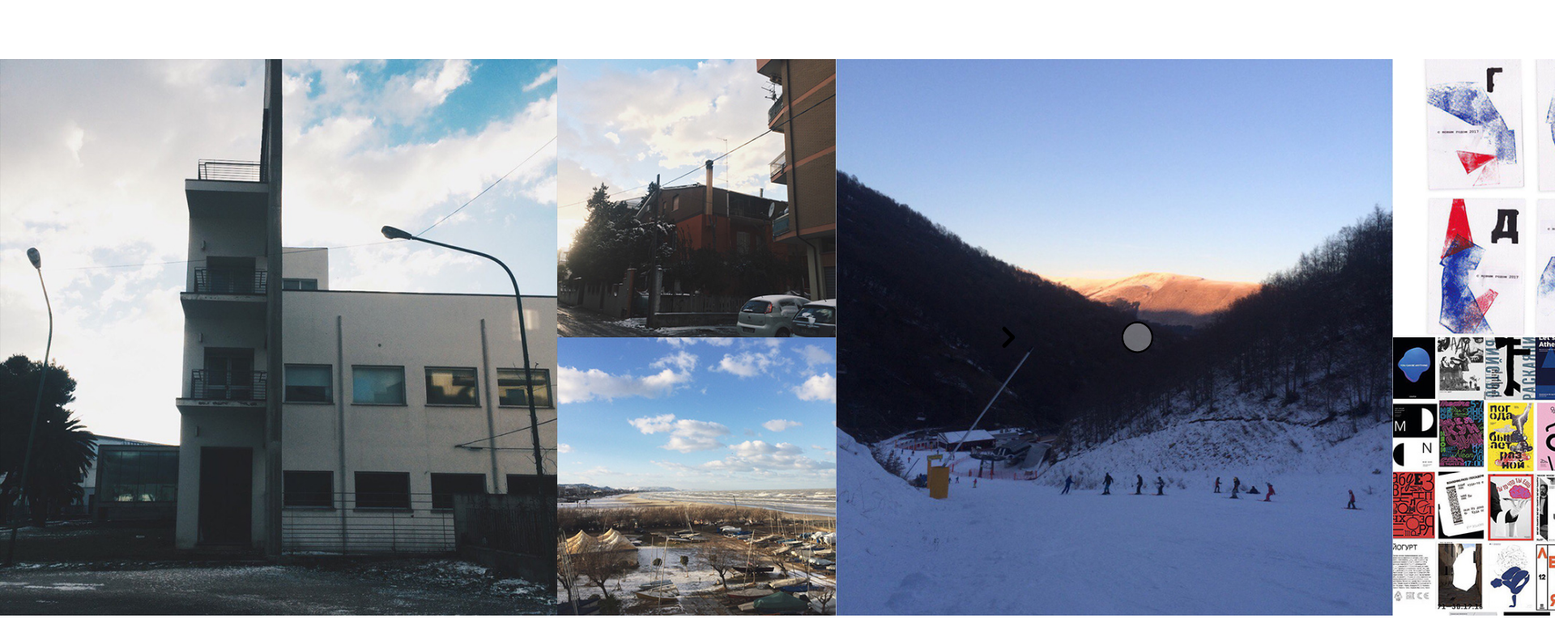
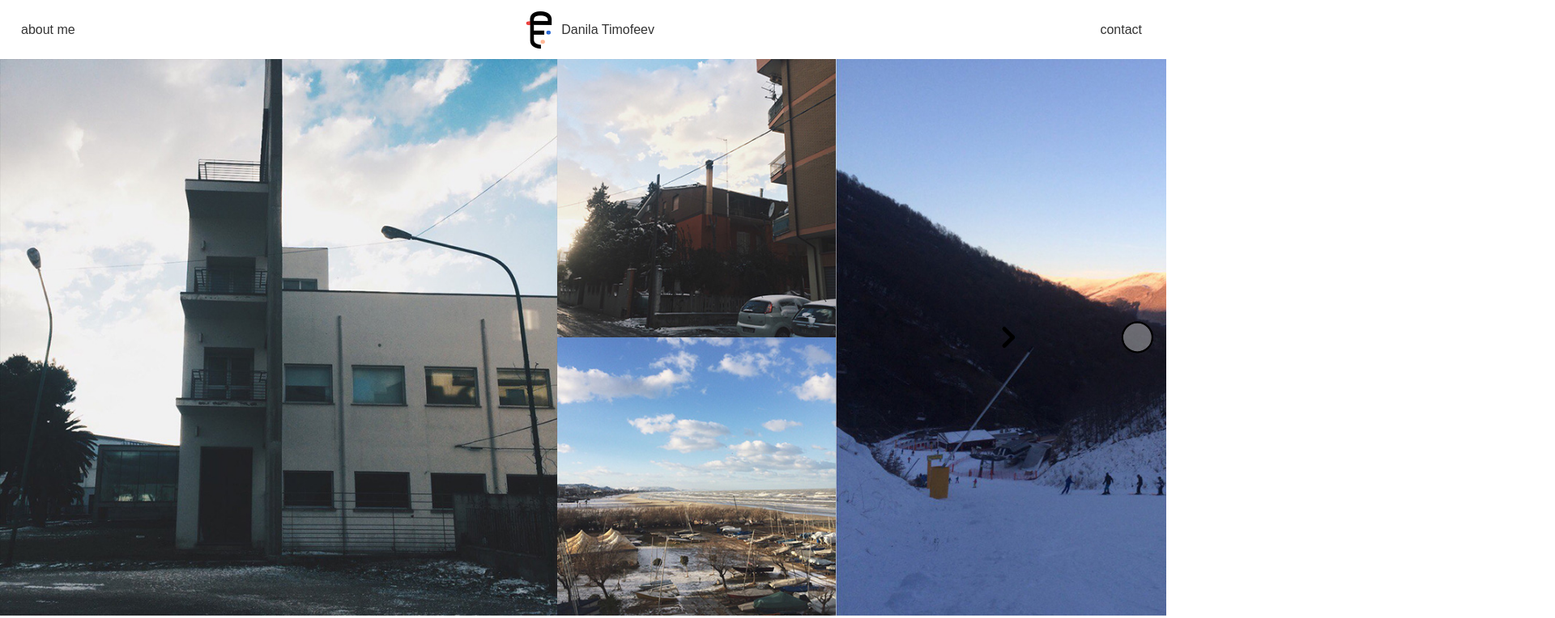
Before and after one commit to DanilaTing/HSEDC2016-Instagrid-Danilating, a plain HTML site: page index.html in a window 1280 px wide. Shown: the top 764 px of the page at 81% size, 1920 px wide, since content can reach past the window. Drawn offline with Linux system fonts and the light colour scheme.

Commit message:
created menubar

```diff
--- a/index.html
+++ b/index.html
@@ -22,6 +22,15 @@
   </head>
 
   <body>
+    <section class="menubar">
+      <a href="#">about me</a>
+      <div class="selflogo">
+        <img class="logo" src="images/self-logo.png" alt="">
+        <p>Danila Timofeev</p>
+      </div>
+      <a href="#">contact</a>
+    </section>
+
     <section class="gallery">
 
       <nav class="galleryNav2">
--- a/stylesheets/gallery.css
+++ b/stylesheets/gallery.css
@@ -2,7 +2,7 @@
 
 .gallery {
   position: relative;
-  /*overflow: hidden;*/
+  overflow: scroll;
   display: flex;
   align-items: center;
   /*margin-left: 130px;*/
--- a/stylesheets/mainpage.css
+++ b/stylesheets/mainpage.css
@@ -5,7 +5,7 @@
 }
 
 body {
-  font-family:'PT Sans', sans-serif;
+  font-family:'PT Sans Caption', sans-serif;
   min-width: 996px;
   /*background-color: #FAFAFA;*/
 }
@@ -13,8 +13,10 @@ body {
 body {
   position: relative;
   display: flex;
-  align-items: center;
+  /*align-items: center;*/
   width: 1440px;
-  /*overflow: hidden;*/
+  overflow: hidden;
   margin: 0 auto;
+  flex-direction: row;
+  color: rgba(51, 51, 51, 1);
 }
--- /dev/null
+++ b/stylesheets/menubar.css
@@ -0,0 +1,29 @@
+.menubar {
+  position: absolute;
+  display: flex;
+  align-items: center;
+  justify-content: space-between;
+  /*margin: 0 28px 0 28px;*/
+  height: 73px;
+  width: 1384px;
+  margin-left: 26px;
+}
+
+a {
+  text-decoration: none;
+  color: inherit;
+}
+
+a:hover {
+  text-decoration: underline;
+}
+
+.selflogo {
+  display: flex;
+  align-items: center;
+}
+
+.logo {
+  width: 50px;
+  height: 50px;
+}
--- a/stylesheets/style.css
+++ b/stylesheets/style.css
@@ -1,5 +1,6 @@
 @import 'reset.css';
 
 @import 'mainpage.css';
+@import 'menubar.css';
 @import 'gallery.css';
 @import 'navigation.css';
```
Also changed, not shown: images/self-logo.png (added).
